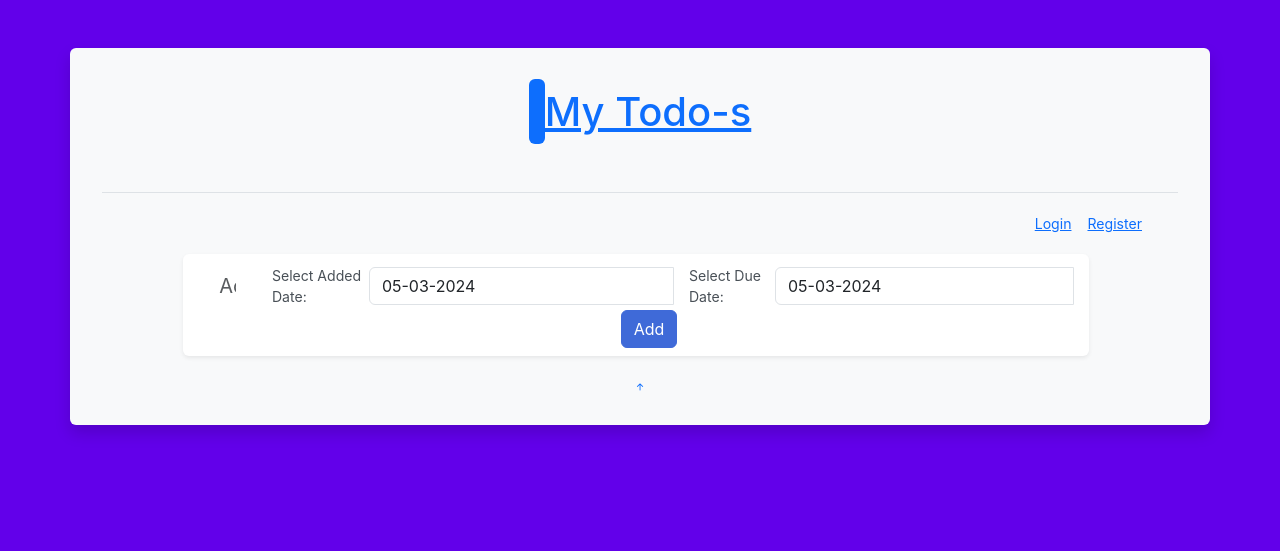
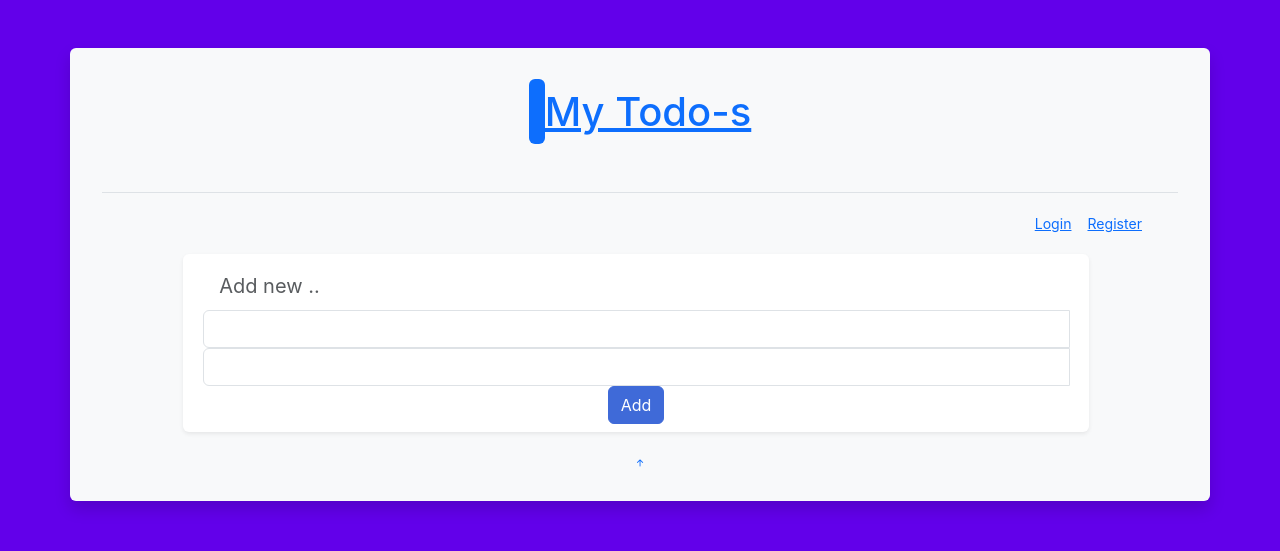
Before and after one commit to olusesa/mytodosite, a Flask app: page / in a window 1280 px wide. Shown: the top 551 px of the page. Run offline with Flask 3, Linux system fonts and the light colour scheme; some libraries are stand-ins or nearby versions.

Commit message:
New Update MyTodoSite commit

```diff
--- a/templates/add_todo.html
+++ b/templates/add_todo.html
@@ -4,37 +4,24 @@
                 <div class="col">
                     <input class="form-control form-control-lg border-0 add-todo-input bg-transparent rounded" type="text" placeholder="Add new ..">
                 </div>
-				<div class="col-auto m-0 px-2 d-flex align-items-center">
-		<label>Select Added Date: </label>
-		<div id="added-datepicker"
-			class="input-group date"
-			data-date-format="mm-dd-yyyy">
-			<input class="form-control"
-				type="text" readonly />
-			<span class="input-group-addon">
-				<i class="glyphicon glyphicon-calendar"></i>
-			</span>
-		</div>
-	</div>
-
-	<div class="col-auto m-0 px-2 d-flex align-items-center">
-		<label>Select Due Date: </label>
-		<div id="due-datepicker"
-			class="input-group date"
-			data-date-format="mm-dd-yyyy">
-			<input class="form-control"
-				type="text" readonly />
-			<span class="input-group-addon">
-				<i class="glyphicon glyphicon-calendar"></i>
-			</span>
-		</div>
-	</div>
                 <div class="col-auto m-0 px-2 d-flex align-items-center">
                     <label class="text-secondary my-2 p-0 px-1 view-opt-label due-date-label d-none">Due date not set</label>
                     <i class="fa fa-calendar my-2 px-1 text-primary btn due-date-button" data-toggle="tooltip" data-placement="bottom" title="Set a Due date"></i>
                     <i class="fa fa-calendar-times-o my-2 px-1 text-danger btn clear-due-date-button d-none" data-toggle="tooltip" data-placement="bottom" title="Clear Due date"></i>
                 </div>
+                <div class="input-group date" data-provide="datepicker">
+    <input type="text" class="form-control">
+    <div class="input-group-addon">
+        <span class="glyphicon glyphicon-th"></span>
+    </div>
+</div>
 
+<div class="input-group date" data-provide="datepicker">
+    <input type="text" class="form-control">
+    <div class="input-group-addon">
+        <span class="glyphicon glyphicon-th"></span>
+    </div>
+</div>
                 <div class="col-auto px-0 mx-0 mr-2">
                     <button type="button" class="btn btn-primary">Add</button>
                 </div>
--- a/templates/base.html
+++ b/templates/base.html
@@ -93,40 +93,7 @@
 <!--<script src="https://cdnjs.cloudflare.com/ajax/libs/jquery/3.2.1/jquery.min.js"></script>-->
 <!--<script src="https://cdnjs.cloudflare.com/ajax/libs/font-awesome/4.7.0/css/font-awesome.min.css"></script>-->
   <script src="static/assets/js/main.js"></script>
-	<script src="https://code.jquery.com/jquery-3.6.1.min.js"
-		integrity=
-	"sha256-o88AwQnZB+VDvE9tvIXrMQaPlFFSUTR+nldQm1LuPXQ="
-		crossorigin="anonymous">
-	</script>
-	<script>
-		$(function () {
-			$("#added-datepicker").datepicker({
-				autoclose: true,
-				todayHighlight: true,
-			}).datepicker('update', new Date());
-		});
-        $(function () {
-			$("#due-datepicker").datepicker({
-				autoclose: true,
-				todayHighlight: true,
-			}).datepicker('update', new Date());
-		});
-	</script>
-	<script src=
-"https://cdn.jsdelivr.net/npm/popper.js@1.12.9/dist/umd/popper.min.js"
-		integrity=
-"sha384-ApNbgh9B+Y1QKtv3Rn7W3mgPxhU9K/ScQsAP7hUibX39j7fakFPskvXusvfa0b4Q"
-		crossorigin="anonymous">
-	</script>
-	<script src=
-"https://cdn.jsdelivr.net/npm/bootstrap@4.0.0/dist/js/bootstrap.min.js"
-		integrity=
-"sha384-JZR6Spejh4U02d8jOt6vLEHfe/JQGiRRSQQxSfFWpi1MquVdAyjUar5+76PVCmYl"
-		crossorigin="anonymous">
-	</script>
-	<script src=
-"https://cdnjs.cloudflare.com/ajax/libs/bootstrap-datepicker/1.9.0/js/bootstrap-datepicker.min.js">
-	</script>
+
 </body>
 
 </html>
```
